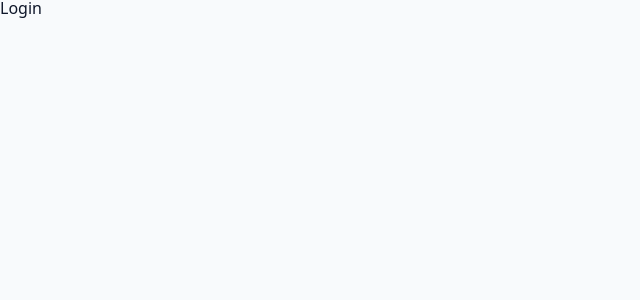
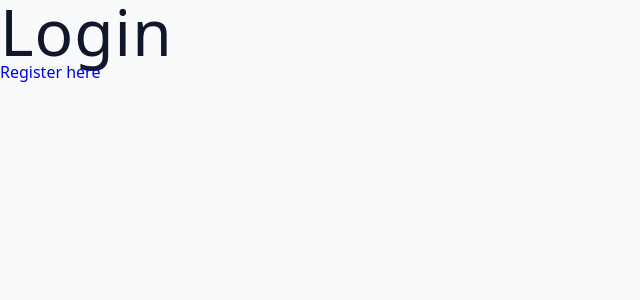
Before and after one commit to niharika1102/Jobify, a React (Vite) app in the folder client/: page /login in a window 1280 px wide. Shown: the top 300 px of the page, without its empty margins (0-640 px from the left). Built offline with nearby package versions, Linux system fonts and the light colour scheme.

Commit message:
Link Component
Setup link component

```diff
--- a/client/src/pages/Login.jsx
+++ b/client/src/pages/Login.jsx
@@ -1,10 +1,15 @@
 /* eslint-disable no-unused-vars */
-import React from 'react'
+import React from "react";
+import { Link } from "react-router-dom";
+import Register from "./Register";
 
 const Login = () => {
   return (
-    <div>Login</div>
-  )
-}
+    <>
+      <h1>Login</h1>
+      <Link to="/register">Register here</Link>
+    </>
+  );
+};
 
-export default Login
+export default Login;
--- a/client/src/pages/Register.jsx
+++ b/client/src/pages/Register.jsx
@@ -1,10 +1,14 @@
 /* eslint-disable no-unused-vars */
-import React from 'react'
+import React from "react";
+import { Link } from "react-router-dom";
 
 const Register = () => {
   return (
-    <div>Register</div>
-  )
-}
+    <>
+      <div>Register</div>
+      <Link to="/login">Login here</Link>
+    </>
+  );
+};
 
-export default Register
+export default Register;
```
